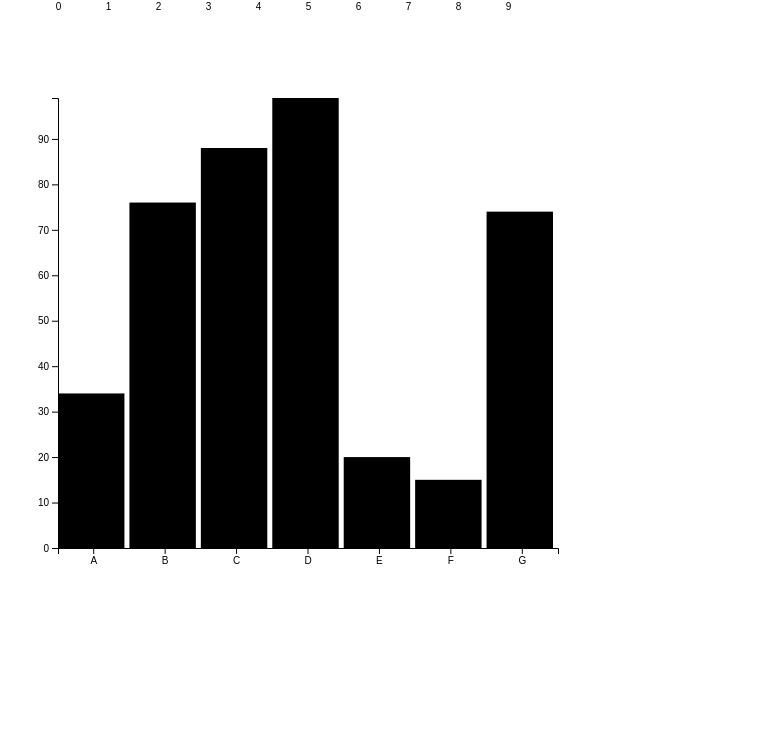
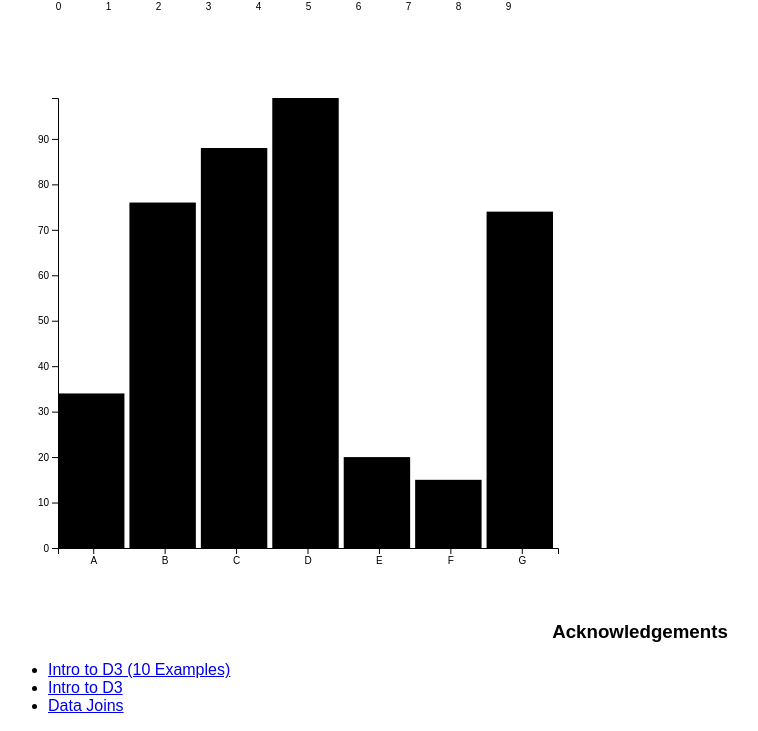
Before and after one commit to DS4200-S23-Class/hw-05-hw4-brady-sara-1, a plain HTML site: page index.html in a window 1280 px wide. Shown: the part 586-1317 px from the top of the page, without its empty margins (0-758 px from the left). Before the commit the page ends 1204 px from the top, so only its background shows below. Drawn offline with Linux system fonts and the light colour scheme.

Commit message:
resources

```diff
--- a/index.html
+++ b/index.html
@@ -59,6 +59,15 @@
             </form>
         </div>
     </div>
+
+    <h3 class="centered">Acknowledgements</h3>
+    <div>
+        <ul>
+            <li><a href="https://www.d3-graph-gallery.com/intro_d3js.html">Intro to D3 (10 Examples)</a></li>
+            <li><a href="https://www.fluidencodings.com/teaching-materials/cc-for-the-web/v1/page.php?pid=svg">Intro to D3</a></li>
+            <li><a href="https://www.fluidencodings.com/teaching-materials/cc-for-the-web/v1/page.php?pid=data-joins">Data Joins</a></li>
+        </ul>
+    </div>
     <!-- js file -->
     <script src="main.js"></script>
 </body>
```
